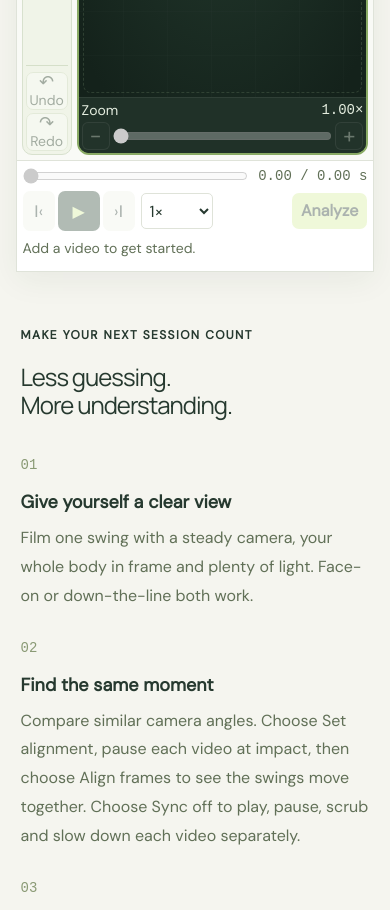
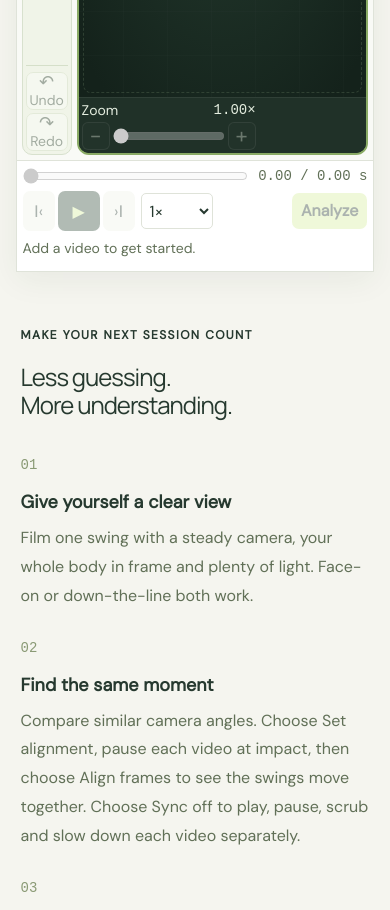
Before and after one commit to h3nri-dev/golf_swing_analyzer, a website with bundled scripts: page deploy/index.html in a window 390 px wide. Shown: the part 780-1690 px from the top of the page. Built offline with nearby package versions, Linux system fonts and the light colour scheme.

Commit message:
Keep video zoom controls compact on all screen sizes

```diff
--- a/deploy/screen.css
+++ b/deploy/screen.css
@@ -42,7 +42,7 @@ main { padding-inline: 12px; }
 .screen-ready .zoom-controls { display: flex; flex-wrap: nowrap; padding: 5px 8px; gap: 6px; }
 .screen-ready .zoom-help { display: none; }
 .screen-ready .zoom-controls > * { order: 0; }
-.screen-ready .zoom-slider { min-width: 0; max-width: none; width: 50px; }
+.screen-ready .zoom-slider { flex: 0 1 112px; min-width: 0; max-width: 112px; width: 112px; }
 .screen-ready .zoom-controls button { min-width: 32px; min-height: 32px; padding: 2px 6px; }
 .screen-ready .corner-label { font-size: 14px; bottom: 8px; left: 8px; padding: 4px; }
 .screen-ready .corner-label .clip-time { font-size: 14px; }
@@ -328,7 +328,7 @@ main { padding-inline: 12px; }
   .screen-ready .drawing-toolbar { overflow: auto; }
 }
 @media (max-width: 600px) {
-  .screen-ready .zoom-controls { display: grid; grid-template-columns: 28px minmax(0,1fr) 28px; }
+  .screen-ready .zoom-controls { display: grid; grid-template-columns: 28px minmax(0,112px) 28px; }
   .screen-ready .zoom-label { grid-column: 1 / 3; grid-row: 1; }
   .screen-ready .zoom-value { grid-column: 2 / 4; grid-row: 1; justify-self: end; }
   .screen-ready .zoom-out { grid-column: 1; grid-row: 2; }
```
Also changed, not shown: README.md.
